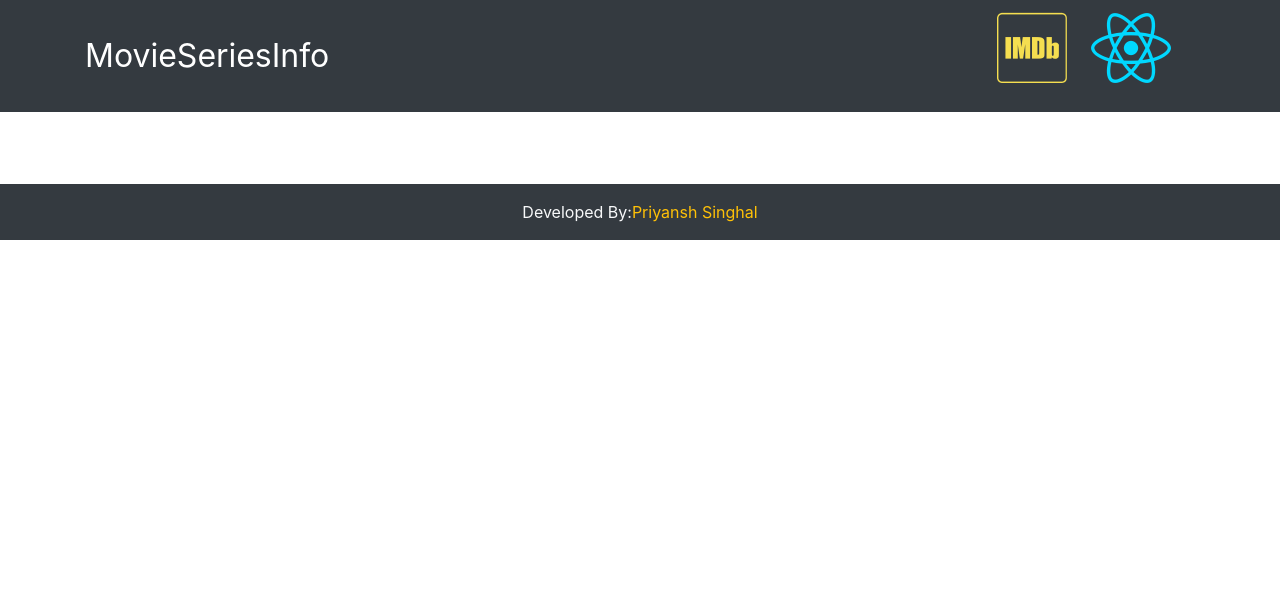
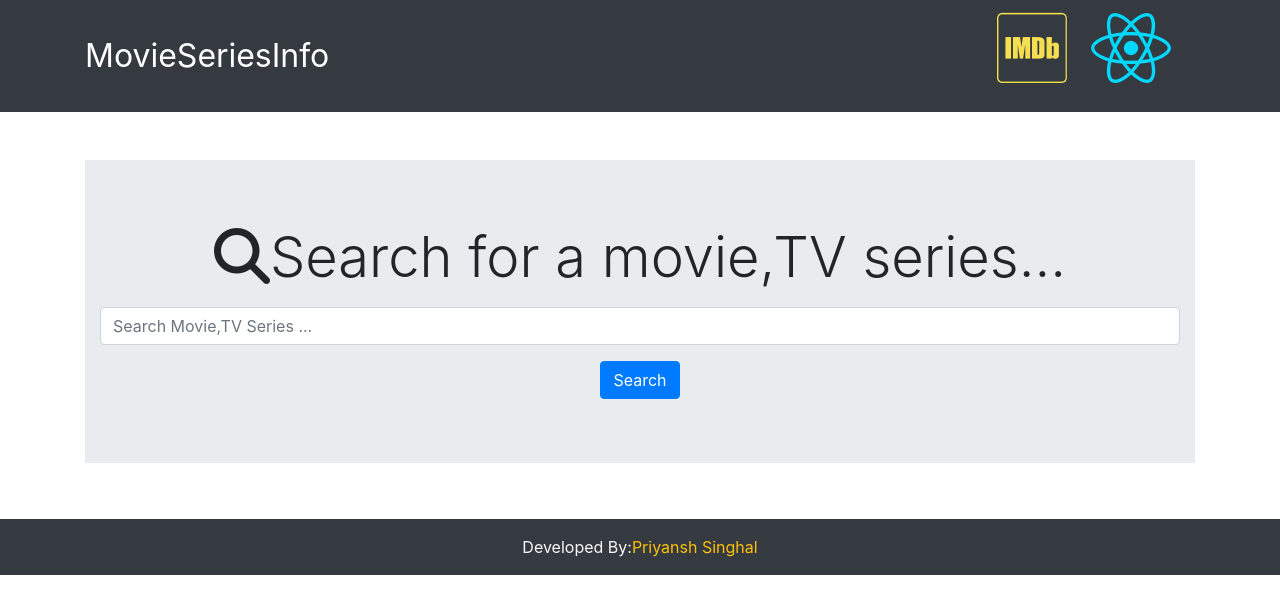
Before and after one commit to priyansh18/MovieTv-Info, a React (Create React App) app in the folder movie_search/: page / in a window 1280 px wide. Shown: the top 614 px of the page. Built offline with nearby package versions, Linux system fonts and the light colour scheme.

Commit message:
Creating SearchForm Component and Implementing Redux

```diff
--- a/movie_search/package.json
+++ b/movie_search/package.json
@@ -9,6 +9,7 @@
     "axios": "^0.19.2",
     "react": "^16.13.1",
     "react-dom": "^16.13.1",
+    "react-redux": "^7.2.0",
     "react-scripts": "3.4.1",
     "redux": "^4.0.5",
     "redux-devtools-extension": "^2.13.8",
--- a/movie_search/src/App.js
+++ b/movie_search/src/App.js
@@ -1,13 +1,18 @@
 import React from "react";
+import {Provider} from 'react-redux'
 import "./App.css";
-import Navbar from "./Components/Navbar";
-import Footer from "./Components/Footer";
+import Navbar from "./Components/layout/Navbar";
+import Footer from "./Components/layout/Footer";
+import Landing from "./Components/home/Landing";
+import store from './store';
+
 function App() {
   return (
-    <div className="App">
+    <Provider store={store}>
       <Navbar />
+      <Landing />
       <Footer />
-    </div>
+    </Provider>
   );
 }
 
--- /dev/null
+++ b/movie_search/src/Components/home/Landing.jsx
@@ -0,0 +1,14 @@
+import React, { Component } from "react";
+import SearchForm from "./SearchForm";
+
+class Landing extends Component {
+  render() {
+    return (
+      <div className="container">
+        <SearchForm />
+      </div>
+    );
+  }
+}
+
+export default Landing;
--- /dev/null
+++ b/movie_search/src/Components/home/SearchForm.jsx
@@ -0,0 +1,39 @@
+import React, { Component } from "react";
+import { searchMovie } from "./../../actions/searchAction";
+import { connect } from "react-redux";
+
+class SearchForm extends Component {
+  onChange = (e) => {
+    this.props.searchMovie(e.target.value);
+  };
+  render() {
+    return (
+      <div className="jumbotron jumbotron-fluid mt-5 text-center">
+        <div className="container">
+          <h1 className="display-4 mb-3">
+            <i className="fa fa-search" />
+            Search for a movie,TV series...
+          </h1>
+          <form>
+            <input
+              type="text"
+              className="form-control"
+              name="SearchText"
+              placeholder="Search Movie,TV Series ..."
+              onChange={this.onChange}
+            />
+            <button type="Submit" className="btn btn-primary btn-bg mt-3">
+              Search
+            </button>
+          </form>
+        </div>
+      </div>
+    );
+  }
+}
+
+const mapStatesToProps = (state) => ({
+  text: state.movies.text,
+});
+
+export default connect(mapStatesToProps, { searchMovie })(SearchForm);
--- a/movie_search/src/reducers/searchReducer.js
+++ b/movie_search/src/reducers/searchReducer.js
@@ -1,7 +1,7 @@
 import { SEARCH_MOVIE } from './../actions/types';
 
 const initialState={
-  text='',
+  text:'',
   movies:[],
   loading:false,
   movie:[]
```
Also changed, not shown: movie_search/src/Components/layout/Footer.jsx (renamed from movie_search/src/Components/Footer.jsx), movie_search/src/Components/layout/Navbar.jsx (renamed from movie_search/src/Components/Navbar.jsx), 1 other file (tests, documents, lock files or other folders).
